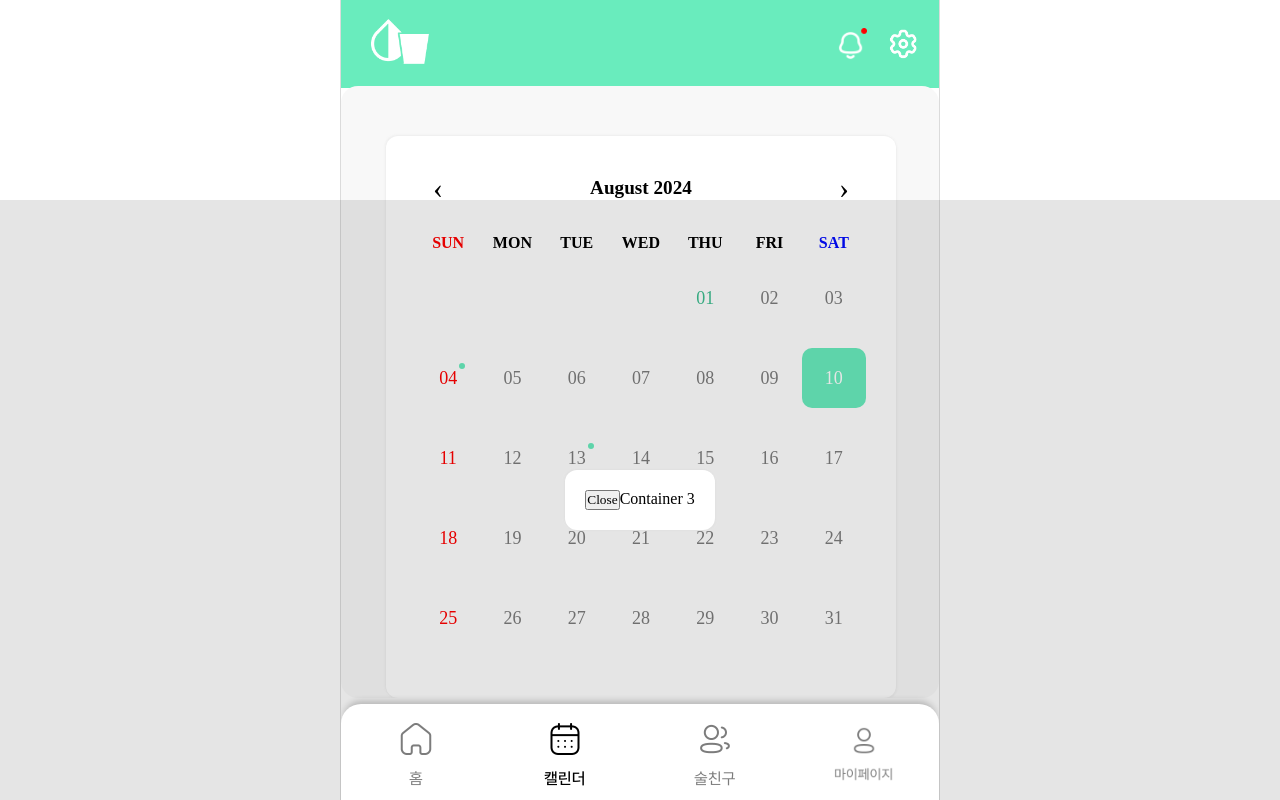
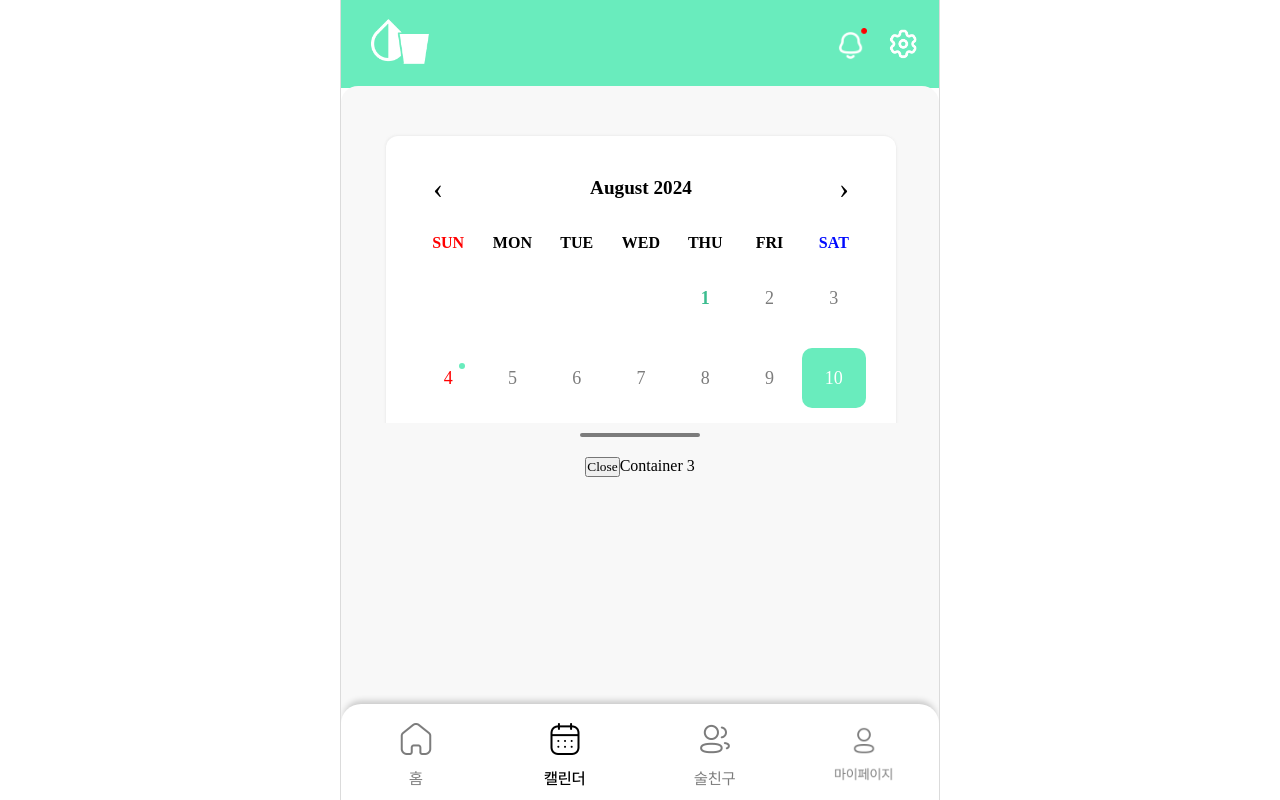
Before and after one commit to TEAM-ULURU/ULURU-FRONTEND-REACT, a React (Create React App) app: page /calendar in a window 1280 px wide. Both pictures are taken after a click on the button "10". Built offline with nearby package versions, Linux system fonts and the light colour scheme.

Commit message:
Updated: cal

```diff
--- a/src/pages/Calendar.css
+++ b/src/pages/Calendar.css
@@ -35,7 +35,9 @@
 .react-calendar__navigation__label:hover,
 .react-calendar__navigation__label:focus {
   border-radius: 10px;
+  background-color: white !important; /* hover 상태 배경색 흰색 */
 }
+
 .react-calendar__navigation__label__labelText {
   display: inline-block;
   vertical-align: middle;
@@ -48,11 +50,10 @@
   height: 50px;
 }
 
-.react-calendar__navigation__arrow:hover {
-  border-radius: 10px;
-}
+.react-calendar__navigation__arrow:hover,
 .react-calendar__navigation__arrow:focus {
   border-radius: 10px;
+  background-color: white !important;
 }
 
 .react-calendar__month-view__weekdays {
@@ -73,8 +74,7 @@ abbr {
   width: 450px;
   height: 400px;
 }
-.tile-wrapper {
-}
+
 .react-calendar__tile {
   /* 기본 날짜 타일 스타일 */
   position: relative;
@@ -108,7 +108,7 @@ abbr {
   /* 현재 날짜 타일 스타일 */
   color: #3cbd8f !important; /* 현재 날짜 글자색 */
   background-color: white;
-  font-weight: 500;
+  font-weight: 600;
 }
 
 .react-calendar__tile--active {
@@ -176,16 +176,18 @@ abbr {
 
 /* 슬라이드 업 애니메이션 추가 */
 .popup-container {
+  max-width: 600px;
+  margin: 0px auto;
   position: fixed;
   bottom: 0;
   left: 0;
   right: 0;
-  background: rgba(0, 0, 0, 0.1);
+  background: #f8f8f8;
   display: flex;
-  align-items: center;
-  justify-content: center;
-  animation: slide-up 0.3s ease-out;
-  height: 600px;
+  flex-direction: column;
+
+  /* box-shadow: 1px 1px 2px 0px #d3d3d340, -1px -1px 2px 0px #d3d3d340; */
+  animation: slide-up 0.1s ease-out;
   z-index: 5;
 }
 
@@ -199,9 +201,24 @@ abbr {
 }
 
 .calendar-container3 {
-  background: white;
-  padding: 20px;
-  border-radius: 12px;
-  box-shadow: 1px 1px 2px 0px #d3d3d340, -1px -1px 2px 0px #d3d3d340;
+  max-width: 600px;
+  width: 600px;
+  height: 900px;
+  background-color: #f8f8f8;
+
   text-align: center;
+  border-left: 1px solid #dbdbdb;
+  border-right: 1px solid #dbdbdb;
+  transition: height 0.1s ease-in-out;
+  padding-bottom: 20%;
+  padding-top: 5px;
 }
+
+.resize-handle {
+  margin: 5px auto 20px;
+  border-radius: 5px;
+  width: 20%;
+  height: 4px;
+  cursor: ns-resize;
+  background-color: #7c7c7c;
+}
--- a/src/pages/Calendar.js
+++ b/src/pages/Calendar.js
@@ -1,4 +1,4 @@
-import React, { useState, useEffect } from "react";
+import React, { useState, useEffect, useRef } from "react";
 import CalendarL from "react-calendar"; // 캘린더 라이브러리
 import "react-calendar/dist/Calendar.css";
 import moment from "moment";
@@ -16,6 +16,10 @@ function Calendar() {
     "2024-08-13",
   ]);
   const [selectedDate, setSelectedDate] = useState(null);
+  const [popupHeight, setPopupHeight] = useState(0);
+  const calendarRef = useRef(null);
+  const popupRef = useRef(null);
+  const isResizing = useRef(false);
 
   useEffect(() => {
     console.log("Drinking days:", drinkingDays);
@@ -38,6 +42,41 @@ function Calendar() {
       mainPage.removeEventListener("scroll", handleScroll);
     };
   }, []);
+
+  useEffect(() => {
+    if (selectedDate) {
+      const selectedTile = document.querySelector(
+        ".react-calendar__tile--active"
+      );
+      if (selectedTile) {
+        const tileRect = selectedTile.getBoundingClientRect();
+        const viewportHeight = window.innerHeight;
+        const height = viewportHeight - tileRect.bottom - 15;
+        setPopupHeight(height);
+      }
+    }
+  }, [selectedDate]);
+
+  const startResizing = (e) => {
+    e.preventDefault();
+    isResizing.current = true;
+    window.addEventListener("mousemove", handleResize);
+    window.addEventListener("mouseup", stopResizing);
+  };
+
+  const handleResize = (e) => {
+    if (isResizing.current && popupRef.current) {
+      const viewportHeight = window.innerHeight;
+      const newHeight = viewportHeight - e.clientY;
+      setPopupHeight(newHeight);
+    }
+  };
+
+  const stopResizing = () => {
+    isResizing.current = false;
+    window.removeEventListener("mousemove", handleResize);
+    window.removeEventListener("mouseup", stopResizing);
+  };
 
   const tileDisabled = ({ date, view }) => {
     if (view === "month") {
@@ -85,7 +124,9 @@ function Calendar() {
   };
 
   const handleDateClick = (date) => {
-    if (!moment(date).isSame(new Date(), "day")) {
+    if (moment(date).isSame(new Date(), "day")) {
+      setSelectedDate(null); // 현재 날짜 클릭 시 calendar-container3 닫기
+    } else {
       setSelectedDate(date); // 다른 날짜 클릭 시 calendar-container3 표시
     }
     setValue(date); // 클릭한 날짜를 값으로 설정
@@ -93,18 +134,19 @@ function Calendar() {
 
   const handleClosePopup = () => {
     setSelectedDate(null); // 팝업창 닫기
+    setPopupHeight(0); // 팝업 높이 초기화
   };
 
   return (
     <div className="MainContainer">
       <TopNav scrolled={scrolled} />
       <div className={`main-page ${scrolled ? "scrolled" : ""}`}>
-        <div className="calendar-container">
+        <div className="calendar-container" ref={calendarRef}>
           <CalendarL
             onChange={handleDateClick}
             value={value}
             calendarType="gregory"
-            formatDay={(locale, date) => moment(date).format("DD")}
+            formatDay={(locale, date) => moment(date).format("D")}
             tileDisabled={tileDisabled}
             tileClassName={tileClassName}
             tileContent={tileContent}
@@ -114,8 +156,13 @@ function Calendar() {
         <div className="calendar-container2">Container 2</div>
       </div>
       {selectedDate && (
-        <div className="popup-container">
+        <div
+          className="popup-container"
+          style={{ height: `${popupHeight}px` }}
+          ref={popupRef}
+        >
           <div className="calendar-container3">
+            <div className="resize-handle" onMouseDown={startResizing}></div>
             <button onClick={handleClosePopup}>Close</button>
             Container 3
           </div>
```
Also changed, not shown: src/img/Icon/dfriendSelect.png, src/img/Icon/mySelect.png.
